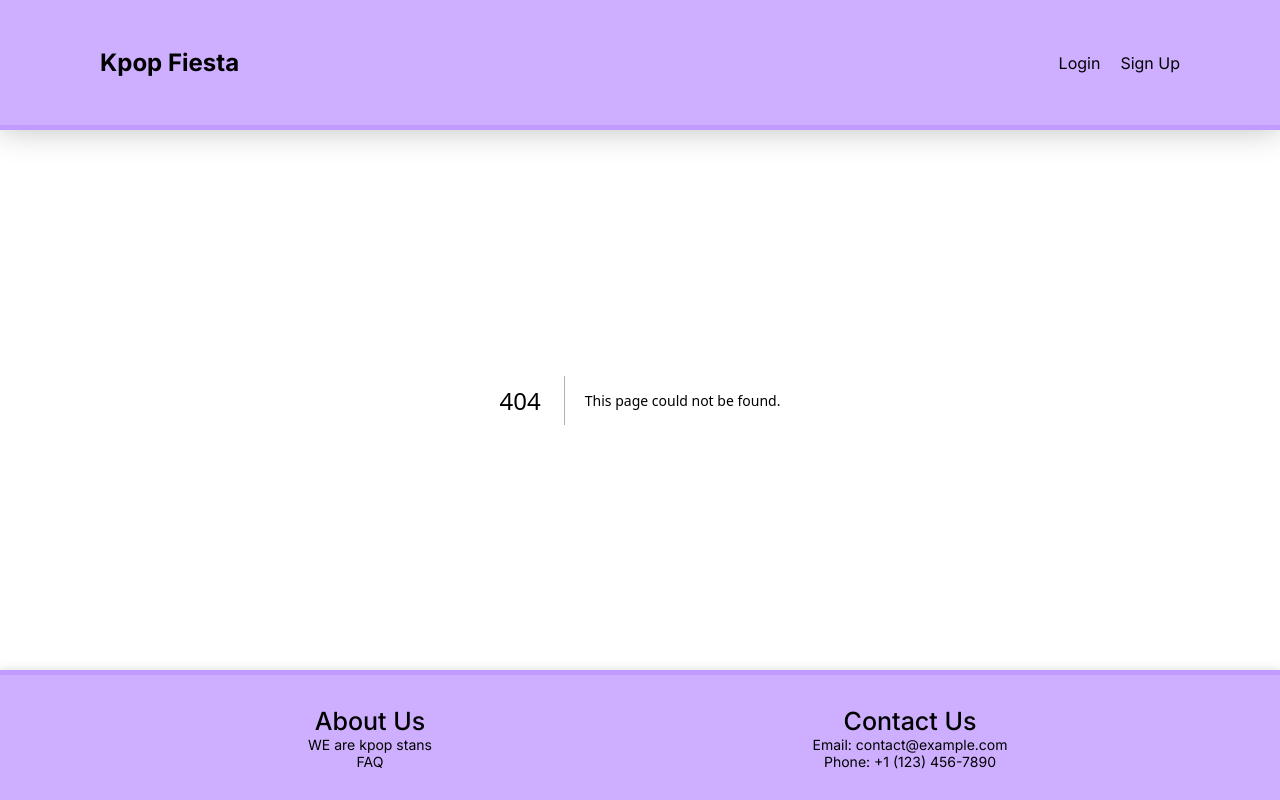
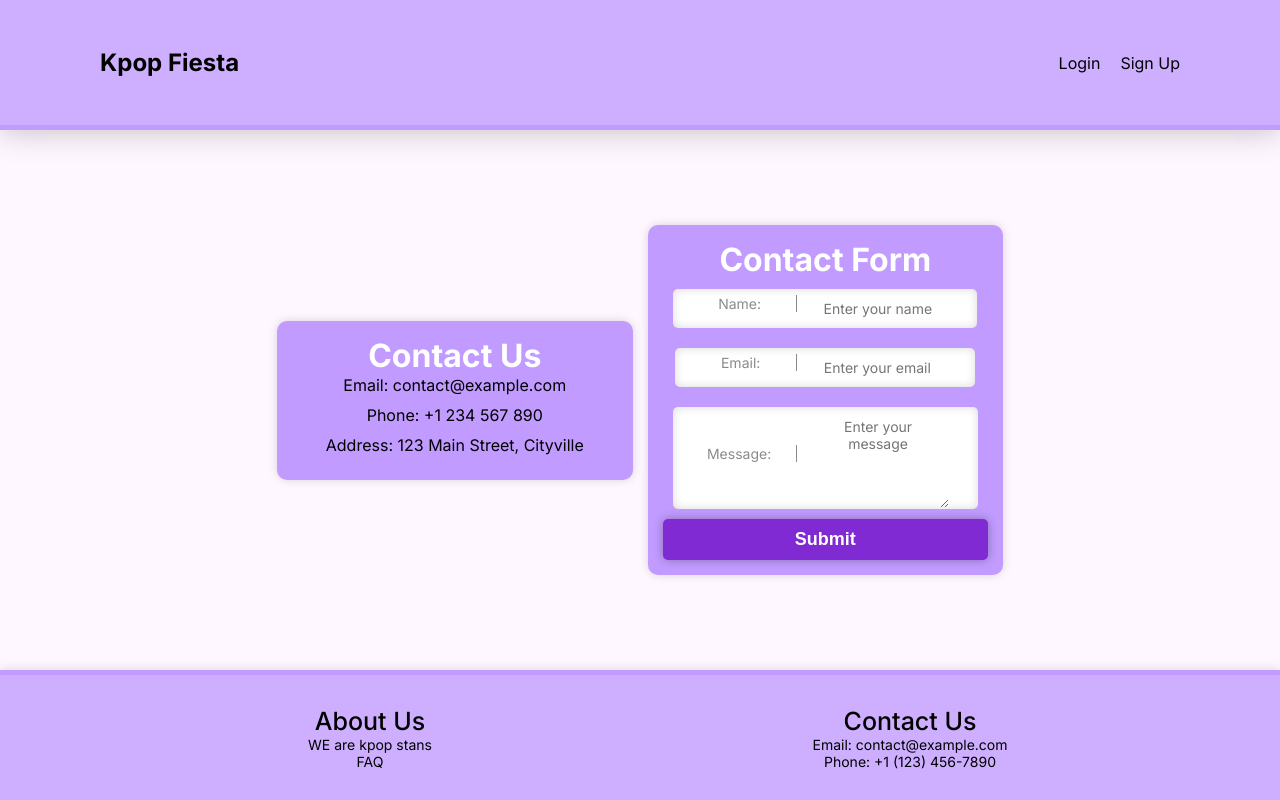
Before and after one commit to AyoItsYas/WEB-Project, a Next.js app in the folder frontend/: page /contact in a window 1280 px wide. Before the commit this address had no page. Built offline with nearby package versions, Linux system fonts and the light colour scheme.

Commit message:
Added contact page

```diff
--- /dev/null
+++ b/frontend/src/app/contact/layout.module.scss
@@ -0,0 +1,137 @@
+$PADDING_X: 15px;
+$PADDING_Y: 15px;
+
+.contactUsPage {
+    gap: $PADDING_X;
+    height: 100%;
+    padding: $PADDING_X $PADDING_Y;
+    width: 70%;
+    margin: auto;
+
+    display: flex;
+    flex-direction: row;
+    align-items: center;
+    justify-content: center;
+
+    .contactDetails {
+        flex: 1;
+        padding: $PADDING_X;
+        box-sizing: border-box;
+        border-radius: 10px;
+        display: flex;
+        flex-direction: column;
+        align-items: center;
+        justify-content: center;
+        background: #c19bff;
+        box-shadow: 0 0 10px 0 rgba(0, 0, 0, 0.148);
+
+        h1 {
+            width: 100%;
+            margin: 0;
+            text-align: center;
+            color: white;
+        }
+
+        p {
+            text-align: center;
+            margin-bottom: 10px;
+        }
+    }
+
+    .contactForm {
+        flex: 1;
+        padding: $PADDING_X;
+        box-sizing: border-box;
+        border-radius: 10px;
+        display: flex;
+        flex-direction: column;
+        align-items: center;
+        justify-content: center;
+        background: #c19bff;
+        box-shadow: 0 0 10px 0 rgba(0, 0, 0, 0.148);
+
+        .inputRow {
+            gap: 10px;
+            padding: 1px 10px;
+            margin: 10px;
+
+
+            display: flex;
+            flex-direction: row;
+            align-items: center;
+
+            color: rgba(0, 0, 0, 0.457);
+            font-size: 14px;
+
+            text-align: center;
+            border-radius: 5px;
+            background: white;
+            box-shadow: inset 0 0 10px 0 rgba(0, 0, 0, 0.148);
+
+            * {
+                background: transparent;
+            }
+
+            *:first-child {
+                width: 40%;
+                border-right: 1px solid rgba(0, 0, 0, 0.457);
+                ;
+            }
+
+            *:last-child {
+                width: 50%;
+            }
+
+        }
+
+
+        h1 {
+            width: 100%;
+            margin: 0;
+            text-align: center;
+            color: white;
+        }
+
+        form {
+            display: flex;
+            flex-direction: column;
+            align-items: center;
+            width: 100%;
+        }
+
+        label {
+            margin-bottom: 10px;
+            text-align: center;
+        }
+
+        input,
+        textarea {
+            padding: 10px;
+
+            border: none;
+
+            text-align: center;
+            font-size: 14px;
+            font-family: inherit;
+        }
+
+        textarea {
+            width: 100%;
+            height: 100px;
+        }
+
+        button {
+            width: 100%;
+            padding: 10px 20px;
+            margin: 0;
+            font-size: 18px;
+            font-weight: bold;
+
+            color: white;
+            background: #7f2ad3;
+            border: none;
+            border-radius: 5px;
+            box-shadow: 0 0 10px 0 rgba(0, 0, 0, 0.298);
+        }
+    }
+}
--- /dev/null
+++ b/frontend/src/app/contact/page.tsx
@@ -0,0 +1,38 @@
+import React from "react";
+import style from './layout.module.scss'
+
+
+export default function Page() {
+    return (
+        <div className={style.contactUsPage}>
+            <div className={style.contactDetails}>
+                <h1>Contact Us</h1>
+                <p>Email: contact@example.com</p>
+                <p>Phone: +1 234 567 890</p>
+                <p>Address: 123 Main Street, Cityville</p>
+            </div>
+            <span className={style.contactForm}>
+                <h1>Contact Form</h1>
+                <form>
+                    <div className={style.inputRow}>
+                        <label htmlFor="name">Name:</label>
+                        <input type="text" id="name" name="name" placeholder="Enter your name" />
+                    </div>
+
+                    <div className={style.inputRow}>
+                        <label htmlFor="email">Email:</label>
+                        <input type="email" id="email" name="email" placeholder="Enter your email" />
+                    </div>
+
+                    <div className={style.inputRow}>
+                        <label htmlFor="message">Message:</label>
+                        <textarea id="message" name="message" placeholder="Enter your message"></textarea>
+                    </div>
+
+                    <button type="submit">Submit</button>
+                </form>
+            </span>
+        </div>
+    );
+
+}
```
